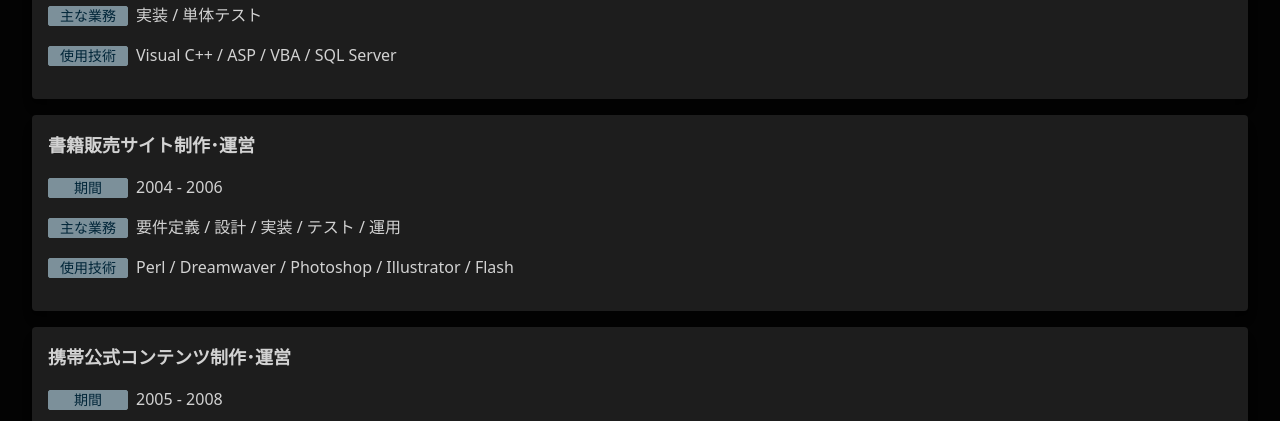
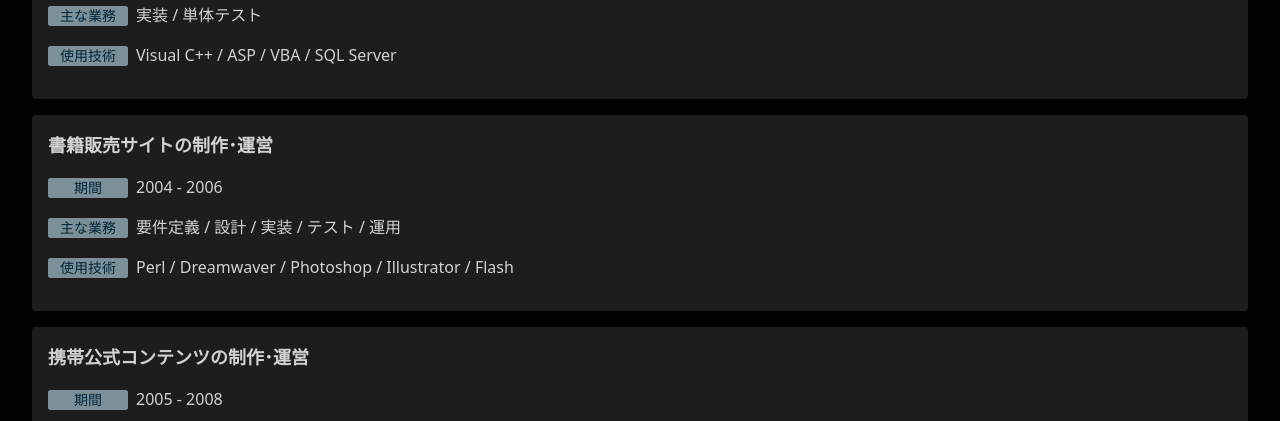
Before and after one commit to proyuki02/portfolio, a Next.js app: page / in a window 1280 px wide. Shown: the part 2100-2521 px from the top of the page. Built offline with nearby package versions, Linux system fonts and the light colour scheme.

Commit message:
文言修正

```diff
--- a/components/works.tsx
+++ b/components/works.tsx
@@ -35,7 +35,7 @@ export const Works = () => {
           Visual C++ / ASP / VBA / SQL Server
         </WorksCardItemTech>
       </WorksCard>
-      <WorksCard summary="書籍販売サイト制作･運営">
+      <WorksCard summary="書籍販売サイトの制作･運営">
         <WorksCardItemSpan>2004 - 2006</WorksCardItemSpan>
         <WorksCardItemJob>
           要件定義 / 設計 / 実装 / テスト / 運用
@@ -44,7 +44,7 @@ export const Works = () => {
           Perl / Dreamwaver / Photoshop / Illustrator / Flash
         </WorksCardItemTech>
       </WorksCard>
-      <WorksCard summary="携帯公式コンテンツ制作･運営">
+      <WorksCard summary="携帯公式コンテンツの制作･運営">
         <WorksCardItemSpan>2005 - 2008</WorksCardItemSpan>
         <WorksCardItemJob>設計 / 実装 / テスト / 運用</WorksCardItemJob>
         <WorksCardItemTech>
```
